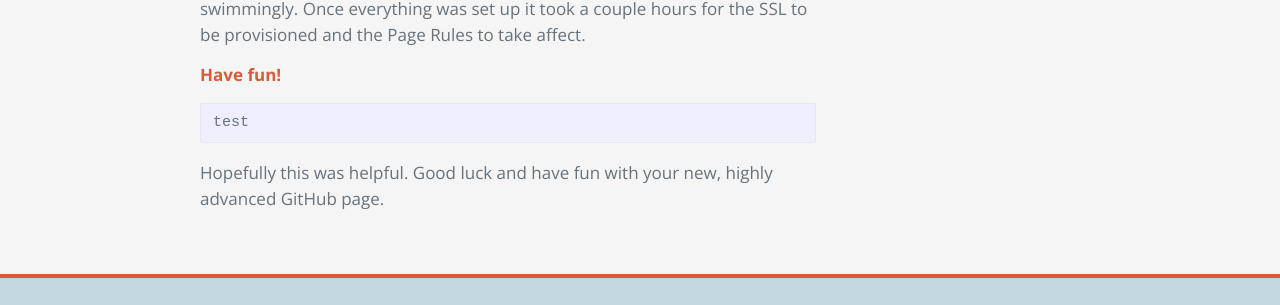
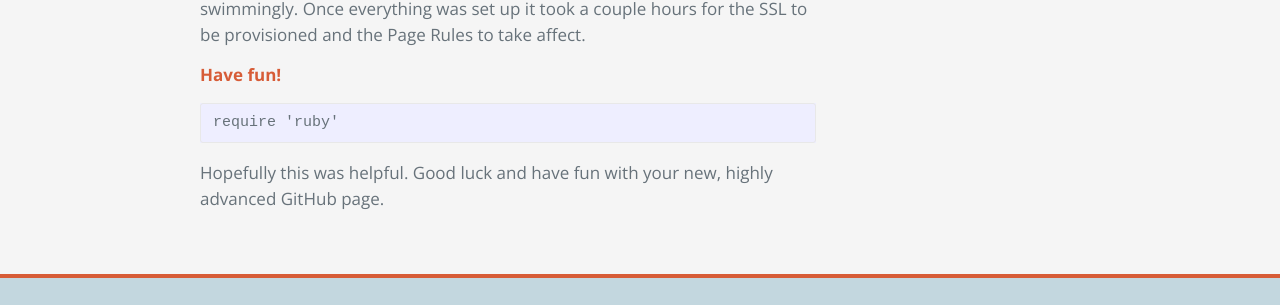
Before and after one commit to thetizzo/thetizzo.github.io, a Jekyll site: the page built from _posts/2016-02-29-how-i-built-this-site.md, in a window 1280 px wide and 900 px high, scrolled down 3307 px. Shown: the part 532-837 px from the top of the window. Built offline with Jekyll 4.4.1, drawn with Linux system fonts in a browser that asks for light colours; nearby versions of some CDN libraries.

Commit message:
More testing

````diff
--- a/_posts/2016-02-29-how-i-built-this-site.md
+++ b/_posts/2016-02-29-how-i-built-this-site.md
@@ -128,6 +128,6 @@ For the rest of the set up I followed this [post](https://www.benburwell.com/pos
 
 #### Have fun!
 ```
-test
+require 'ruby'
 ```
 Hopefully this was helpful.  Good luck and have fun with your new, highly advanced GitHub page.
````
